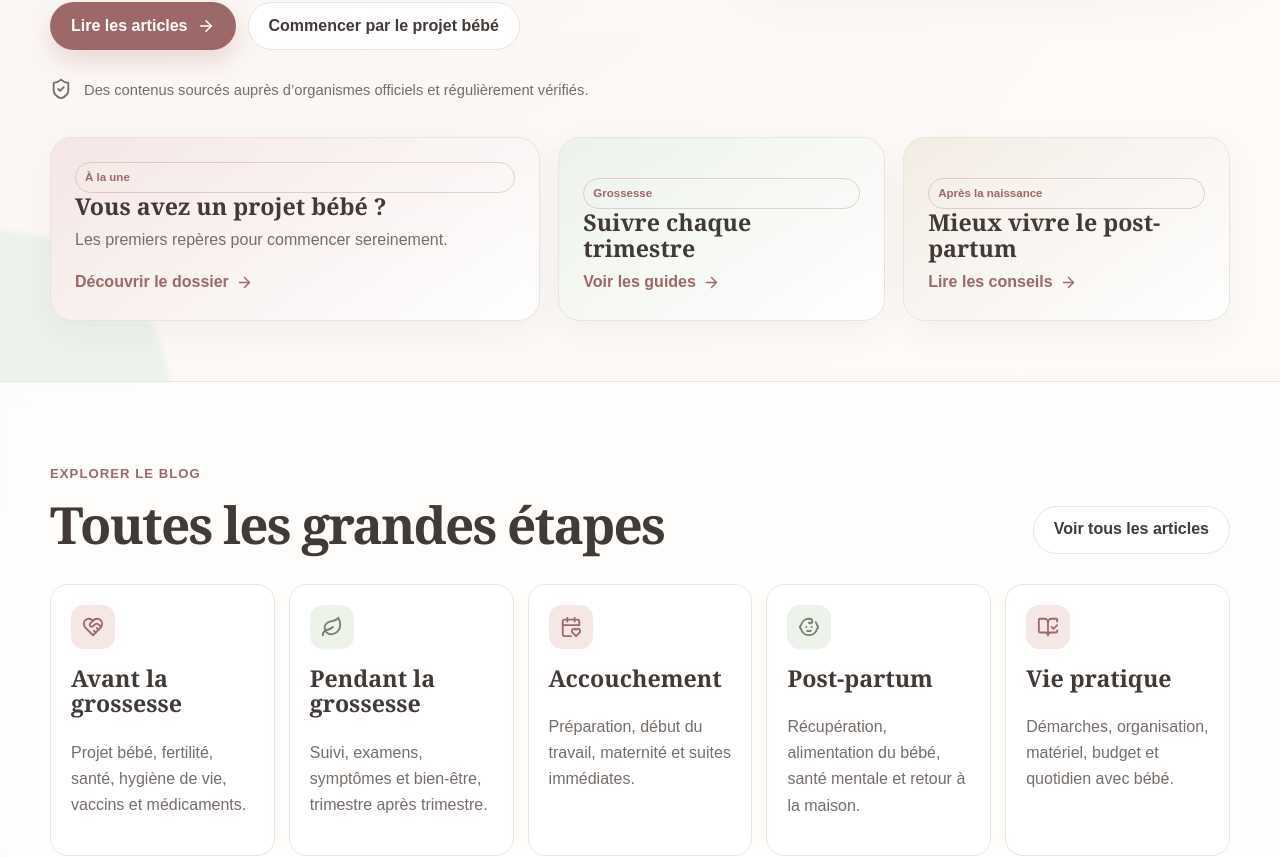
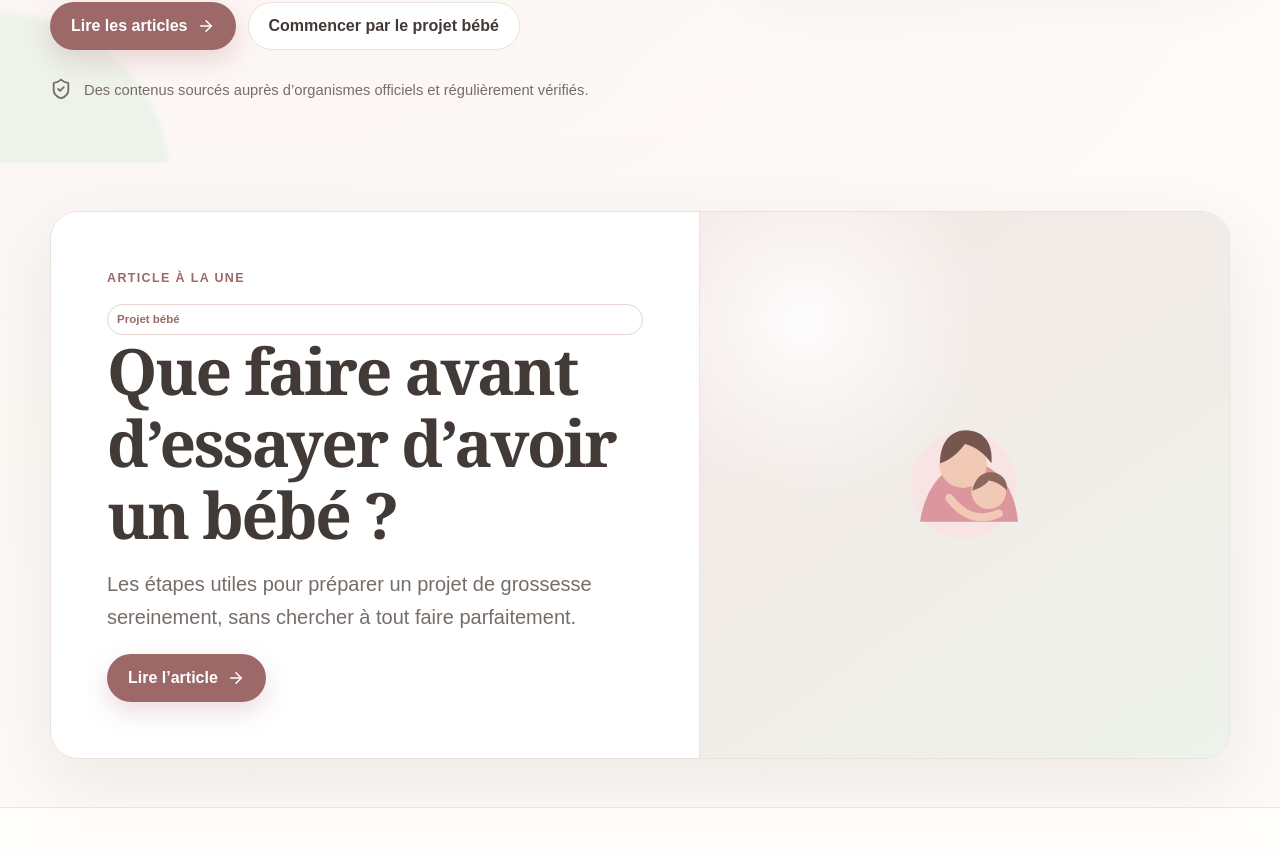
Before and after one commit to Yelenna04/maman-pas-a-pas, a Next.js app: page / in a window 1280 px wide. Shown: the part 847-1704 px from the top of the page. Built offline with nearby package versions, Linux system fonts and the light colour scheme.

Commit message:
Update page.tsx

```diff
--- a/app/page.tsx
+++ b/app/page.tsx
@@ -3,7 +3,7 @@ import {
   ArrowRight, Baby, BookOpenCheck, HeartHandshake, Leaf,
   ShieldCheck, Sparkles, Stethoscope, CalendarHeart
 } from "lucide-react";
-import { LogoIllustration } from "@/components/LogoIllustration";
+import { LogoIllustration, MiniIllustration } from "@/components/LogoIllustration";
 import { ArticleCard } from "@/components/ArticleCard";
 import { articles, categories } from "@/lib/articles";
 
@@ -11,6 +11,7 @@ export default function HomePage() {
   const latest = [...articles].sort(
     (a, b) => new Date(b.updatedAt).getTime() - new Date(a.updatedAt).getTime()
   );
+  const featured = latest[0];
 
   return (
     <>
@@ -45,28 +46,30 @@ export default function HomePage() {
             <div className="floating-card two">Sources fiables</div>
           </div>
         </div>
+      </section>
 
-        <div className="container blog-strip">
-          <Link href="/avant-grossesse" className="blog-strip-card featured">
-            <span className="badge">À la une</span>
-            <h3>Vous avez un projet bébé ?</h3>
-            <p className="muted">Les premiers repères pour commencer sereinement.</p>
-            <span className="link-arrow">Découvrir le dossier <ArrowRight size={17} /></span>
-          </Link>
-
-          <Link href="/pendant-grossesse" className="blog-strip-card sage">
-            <span className="badge">Grossesse</span>
-            <h3>Suivre chaque trimestre</h3>
-            <span className="link-arrow">Voir les guides <ArrowRight size={17} /></span>
-          </Link>
-
-          <Link href="/post-partum" className="blog-strip-card sand">
-            <span className="badge">Après la naissance</span>
-            <h3>Mieux vivre le post-partum</h3>
-            <span className="link-arrow">Lire les conseils <ArrowRight size={17} /></span>
-          </Link>
-        </div>
-      </section>
+      {featured && (
+        <section className="section-sm">
+          <div className="container">
+            <article className="featured-story">
+              <div className="featured-story-copy">
+                <span className="editorial-label">Article à la une</span>
+                <span className="badge">{featured.subcategory || featured.category}</span>
+                <h2>{featured.title}</h2>
+                <p className="lead">{featured.description}</p>
+                <div>
+                  <Link className="btn btn-primary" href={`/articles/${featured.slug}`}>
+                    Lire l’article <ArrowRight size={18} />
+                  </Link>
+                </div>
+              </div>
+              <div className="featured-story-visual">
+                <MiniIllustration tone={featured.tone} />
+              </div>
+            </article>
+          </div>
+        </section>
+      )}
 
       <section className="section soft-bg">
         <div className="container">
@@ -110,7 +113,7 @@ export default function HomePage() {
           </div>
 
           <div className="grid-3">
-            {latest.slice(0, 6).map((article) => (
+            {latest.slice(1, 7).map((article) => (
               <ArticleCard key={article.slug} article={article} />
             ))}
           </div>
```
